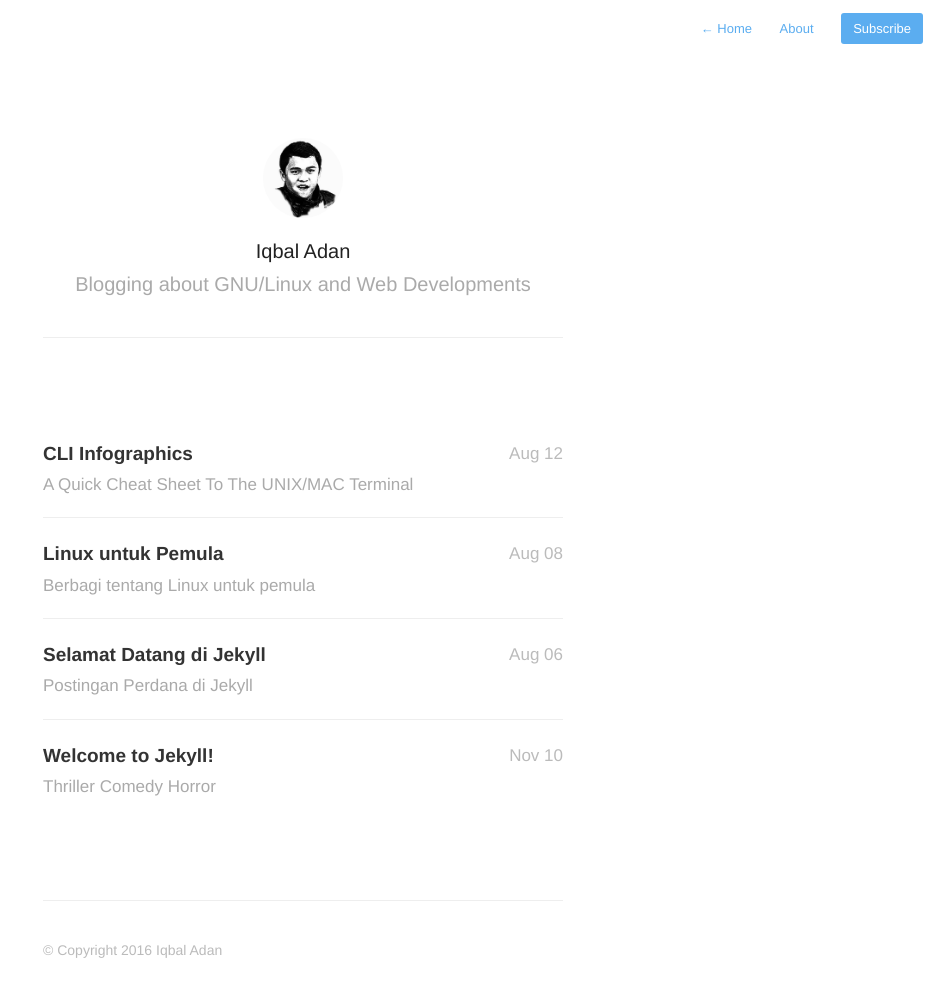
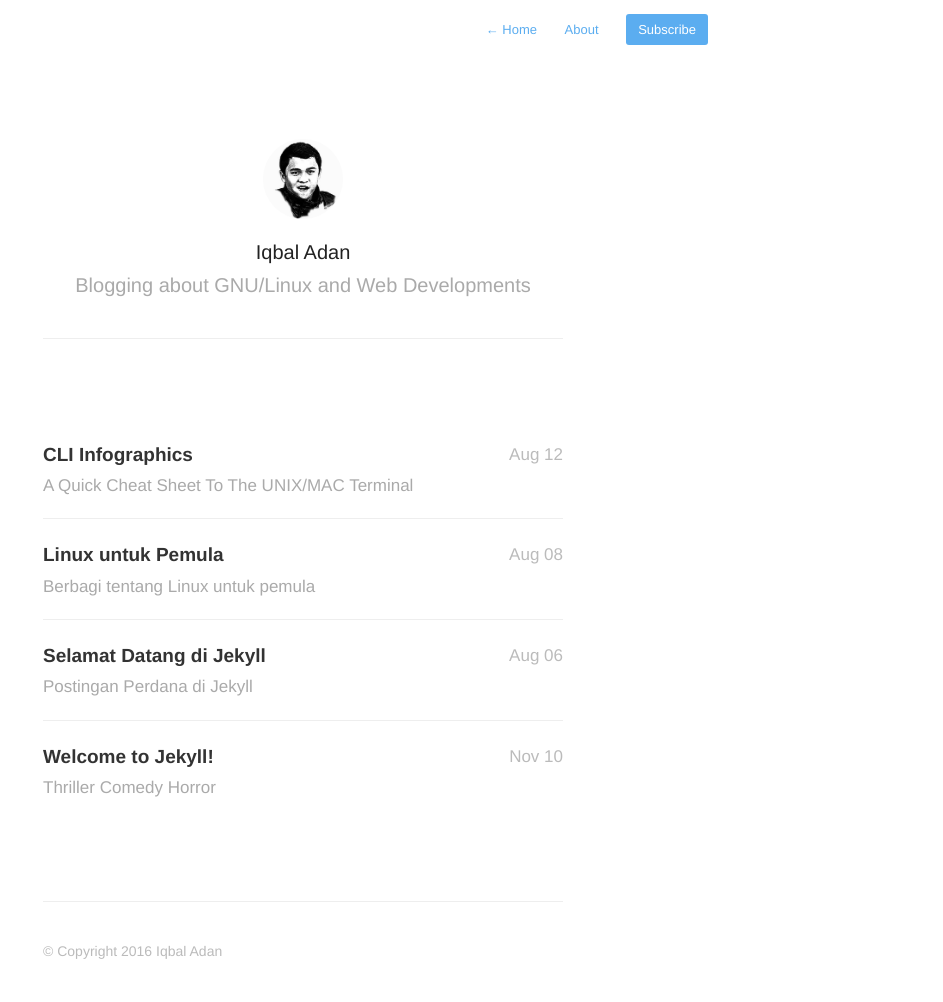
Before and after one commit to iqbaladan/iqbaladan.github.io, a Jekyll site: the page built from index.html, in a window 1280 px wide. Shown: the whole page, without its empty margins (337-1280 px from the left). Built offline with Jekyll 4.4.1, drawn with Linux system fonts in a browser that asks for light colours; nearby versions of some CDN libraries; the list of posts is cut into pages by our own code.

Commit message:
Update style.css

```diff
--- a/assets/css/style.css
+++ b/assets/css/style.css
@@ -48,11 +48,13 @@
 }
 
 /* Base */
-html, body { height: 100%; }
+html, body {height: 100%;}
 
 body {
-	font:16px/1 "Helvetica Neue", Helvetica, Arial, sans-serif;
+	font:17px/1 "Helvetica Neue", Helvetica, Arial, sans-serif;
 	color: #666;
+	margin: 0 auto;
+  	max-width: 50em;
 	-webkit-font-smoothing: antialiased;
 	text-rendering: optimizeLegibility;
 }
@@ -112,12 +114,12 @@
 	padding: 20px 20px 0;
 
 	/*max-width: 600px;*/
-	/*width:100%;*/
+	width:100%;
 	background: #fff;
 	background: rgba(255,255,255,.90);
 	margin: 0 auto;
 	text-align: right;
-	/*position: fixed;*/
+	/* position: fixed; */
 	z-index: 100;
 }
 
@@ -642,3 +644,9 @@
 	.post h1 { font-size:24px; }
 	.post h2 { font-size:20px; }
 }
+
+/* Justifying text in post
+p {
+  text-align: justify
+}
+ */
```
